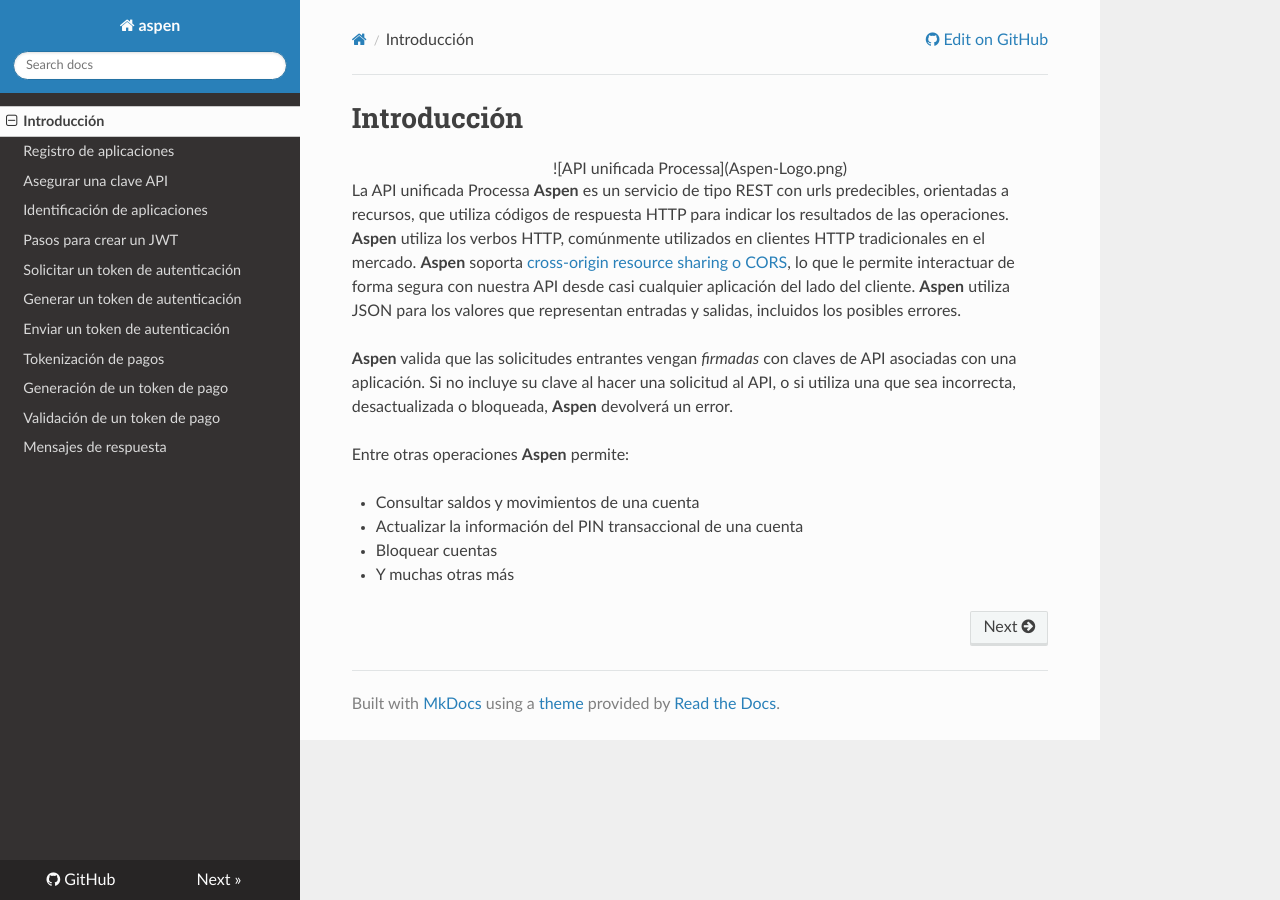
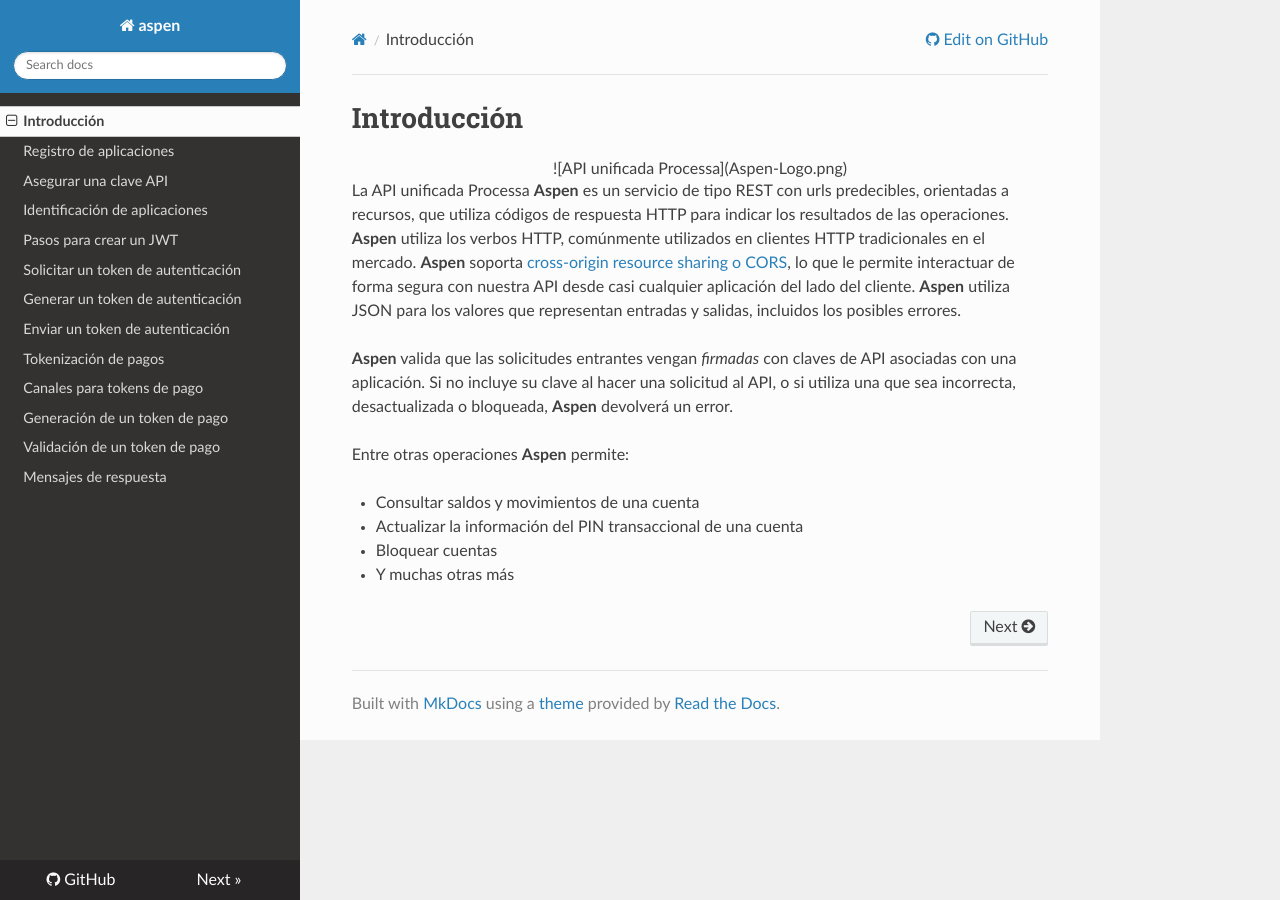
Before and after one commit to menchi2000/Aspen, an MkDocs documentation site: the page built from docs/index.md, in a window 1280 px wide. Built offline with MkDocs 1.6.1, drawn with Linux system fonts in a browser that asks for light colours; nearby versions of some CDN libraries; old or Windows-style settings are respelled for this version of MkDocs.

```diff
--- a/mkdocs.yml
+++ b/mkdocs.yml
@@ -12,6 +12,7 @@ pages:
 - Generar un token de autenticación: Generate-Token.md
 - Enviar un token de autenticación: Send-Token.md
 - Tokenización de pagos: Tokenization.md
+- Canales para tokens de pago: Get-Channels.md
 - Generación de un token de pago: Generate-PaymentToken.md
 - Validación de un token de pago: Redeem-PaymentToken.md
 - Mensajes de respuesta: Responses.md
```
